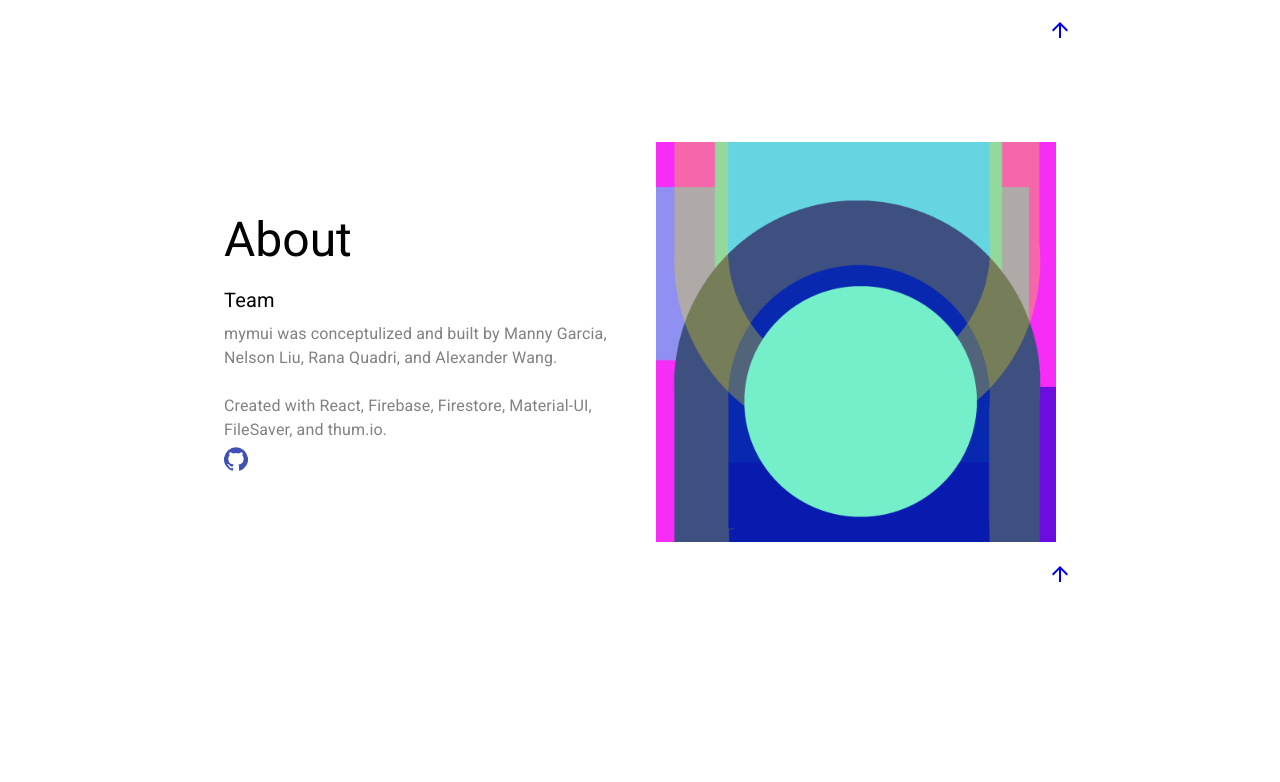
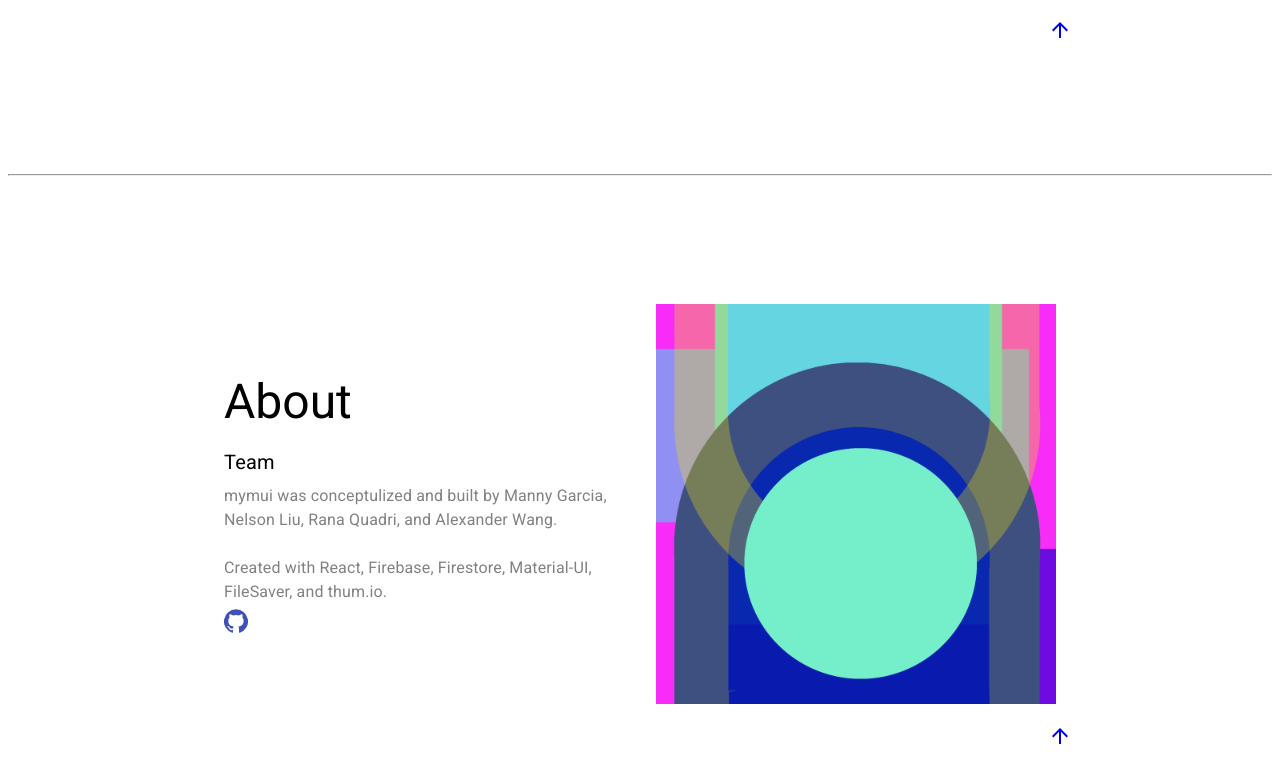
Before and after one commit to mui-toolkit/mui-toolkit, a React (Create React App) app: page /learn in a window 1280 px wide. Shown: the part 5700-6482 px from the top of the page. Before the commit the page ends 6450 px from the top, so only its background shows below. Built offline with nearby package versions, Linux system fonts and the light colour scheme; no server answers.

Commit message:
its called aline

```diff
--- a/src/components/Learn.js
+++ b/src/components/Learn.js
@@ -341,6 +341,7 @@ export default function Learn() {
 						</HashLink>
 					</Grid>
 				</Grid>
+				<hr className={classes.hr} />
 				<Grid id="about" container direction="row" alignItems="center" className={classes.container}>
 					<Grid item className={classes.title} xs={6}>
 						<Typography variant="h3" align="left" gutterBottom>
```
